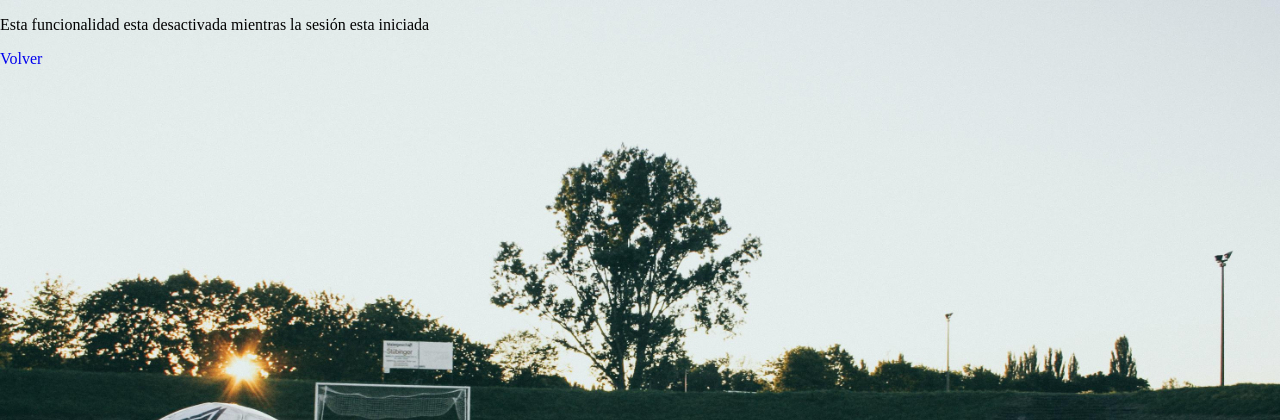
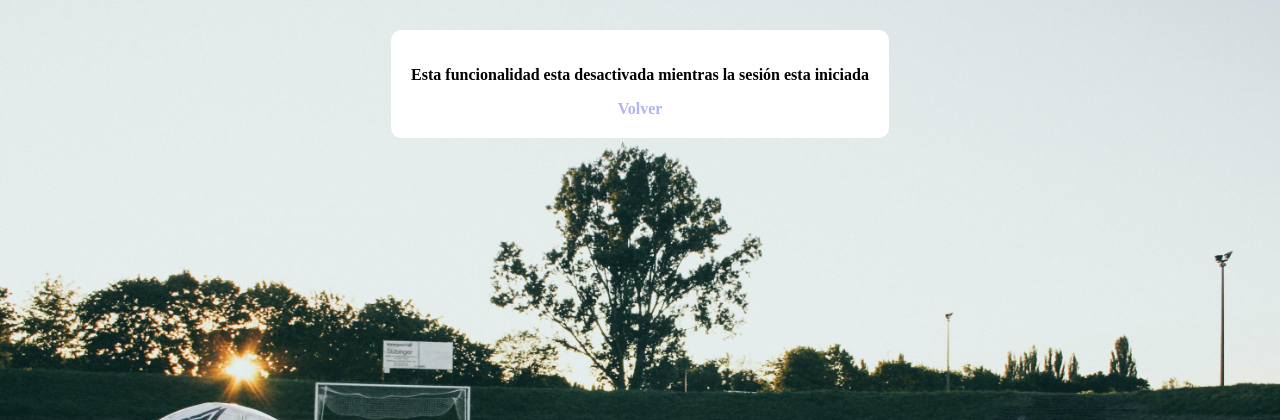
Before and after one commit to Ihernande22/Proyecto2_DAW, a PHP site: page /procesarInicioSesion.php in a window 1280 px wide. Shown: the top 420 px of the page. Run offline with PHP 8.4, Linux system fonts and the light colour scheme; the visitor is signed in with stand-in values (Sample User, id 1).

Commit message:
estilos y errores arreglados

```diff
--- a/statrivals-app/css/login.css
+++ b/statrivals-app/css/login.css
@@ -142,3 +142,23 @@ footer a {
 .contError p {
     text-align: center;
 }
+
+.registroCorrecto {
+    background-color: white;
+    width: max-content;
+    max-width: 90%;
+    padding: 20px;
+    margin: 20px auto;
+    border-radius: 10px;
+    margin-top: 30px;
+    flex-direction: column;
+    color: black;
+    text-align: center;
+    font-weight: bold;
+}
+
+.registroCorrecto a {
+    text-decoration: none;
+    color: var(--color-principal);
+    font-weight: bold;
+}
--- a/statrivals-app/login.php
+++ b/statrivals-app/login.php
@@ -14,8 +14,10 @@
 <body>
     <?php
         if ($_SESSION['logeado'] === TRUE) {
+            echo "<div class='registroCorrecto'>";
             echo "<p class='logeadoYa'>Esta funcionalidad esta desactivada mientras la sesión esta iniciada</p>";
             echo "<a href='index.php'>Volver</a>";
+            echo "</div>";
         }
         else {
     ?>
--- a/statrivals-app/procesarInicioSesion.php
+++ b/statrivals-app/procesarInicioSesion.php
@@ -48,8 +48,10 @@
 <body>
     <?php
         if ($_SESSION['logeado'] === TRUE) {
+            echo "<div class='registroCorrecto'>";
             echo "<p class='logeadoYa'>Esta funcionalidad esta desactivada mientras la sesión esta iniciada</p>";
             echo "<a href='index.php'>Volver</a>";
+            echo "</div>";
         }
         else {
                 $_SESSION['logeado'] = FALSE;
@@ -76,7 +78,7 @@
                             header("location:login.php");
                             exit;
                         }
-                        echo "<div class='registroCorrecto'><p>Se ha registrado el usuario correctamente.</p><a href='index.php'>Volver</a></div>";
+                        echo "<div class='registroCorrecto'><p>Se ha iniciado sesión correctamente.</p><a href='index.php'>Volver</a></div>";
                         $_SESSION['logeado'] = TRUE;
                         $_SESSION['usuario'] = $nombreUsuario;
                     }
--- a/statrivals-app/procesarRegistro.php
+++ b/statrivals-app/procesarRegistro.php
@@ -122,8 +122,10 @@
 <body>
     <?php
         if ($_SESSION['logeado'] === TRUE) {
+            echo "<div class='registroCorrecto'>";
             echo "<p class='logeadoYa'>Esta funcionalidad esta desactivada mientras la sesión esta iniciada</p>";
             echo "<a href='index.php'>Volver</a>";
+            echo "</div>";
         }
         else {
             if ($_SESSION['estadoLogin'] === "verificacion_correo") {
--- a/statrivals-app/registrar.php
+++ b/statrivals-app/registrar.php
@@ -14,8 +14,10 @@
 <body>
     <?php
         if ($_SESSION['logeado'] === TRUE) {
+            echo "<div class='registroCorrecto'>";
             echo "<p class='logeadoYa'>Esta funcionalidad esta desactivada mientras la sesión esta iniciada</p>";
             echo "<a href='index.php'>Volver</a>";
+            echo "</div>";
         }
         else {
     ?>
```
Also changed, not shown: statrivals-app/rankings.php (+12 -6 lines).
